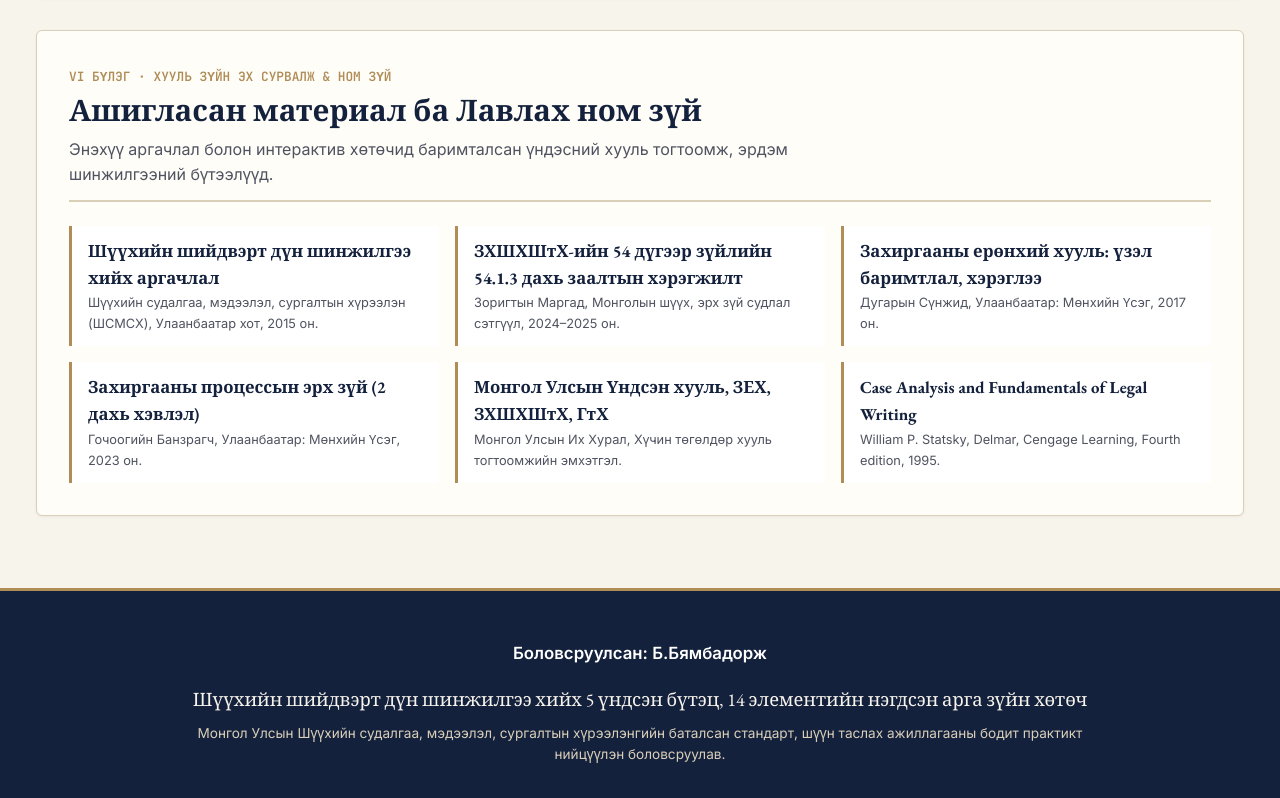
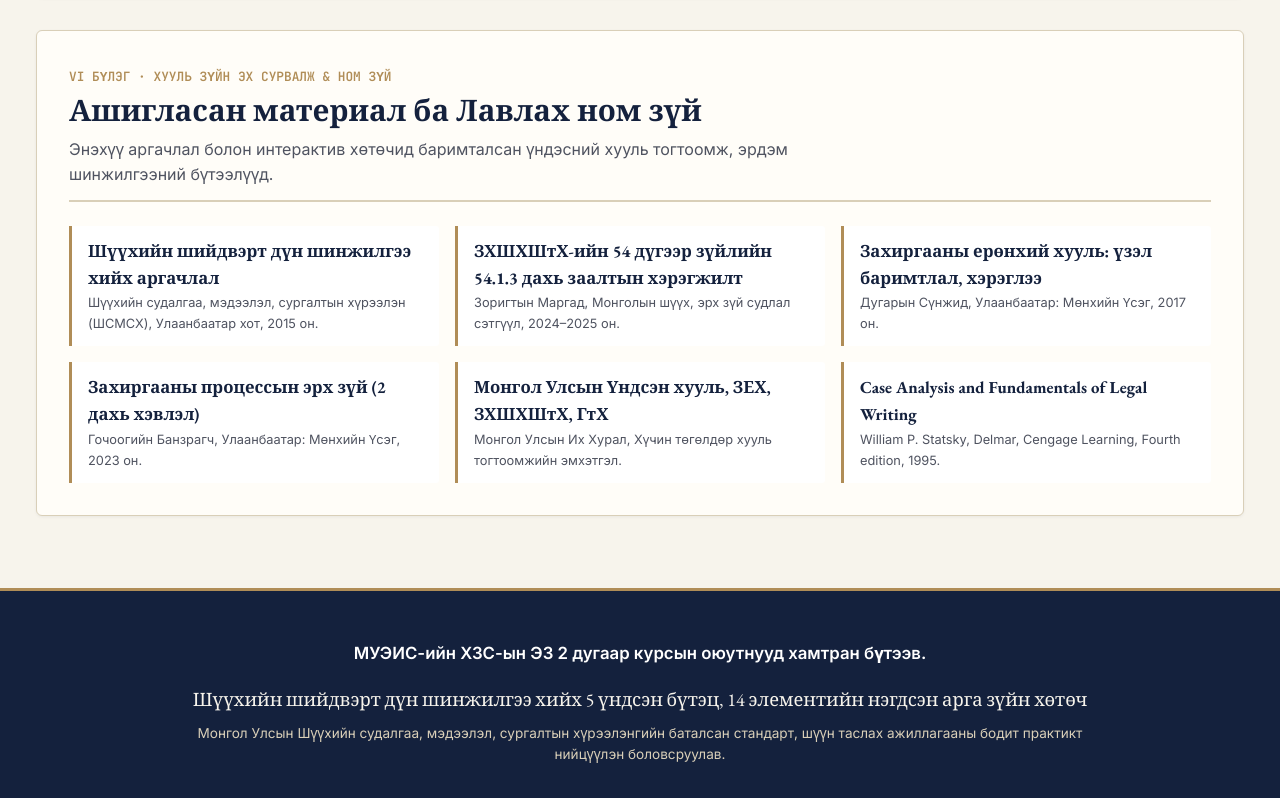
Before and after one commit to Byagii7155/my-law-analysis, a plain HTML site: page index.html in a window 1280 px wide. Shown: the part 9214-10012 px from the top of the page. Drawn offline with nearby package versions, Linux system fonts and the light colour scheme.

Commit message:
Update footer text in index.html

```diff
--- a/index.html
+++ b/index.html
@@ -1361,7 +1361,7 @@
   <footer style="background-color: var(--primary); color: var(--surface-container-high); padding: var(--space-xl) var(--space-md); border-top: 3px solid var(--outline); text-align: center; font-size: 0.85rem;">
     <div style="max-width: 900px; margin: 0 auto;">
       <p style="color: #ffffff; font-size: 1.05rem; font-weight: 600; margin-bottom: var(--space-xs);">
-        Боловсруулсан: Б.Бямбадорж
+       МУЭИС-ийн ХЗС-ын ЭЗ 2 дугаар курсын оюутнууд хамтран бүтээв.
       </p>
       <p style="font-family: var(--font-headline); font-size: 1.15rem; color: var(--on-primary); margin-bottom: var(--space-xs);">
         Шүүхийн шийдвэрт дүн шинжилгээ хийх 5 үндсэн бүтэц, 14 элементийн нэгдсэн арга зүйн хөтөч
```
